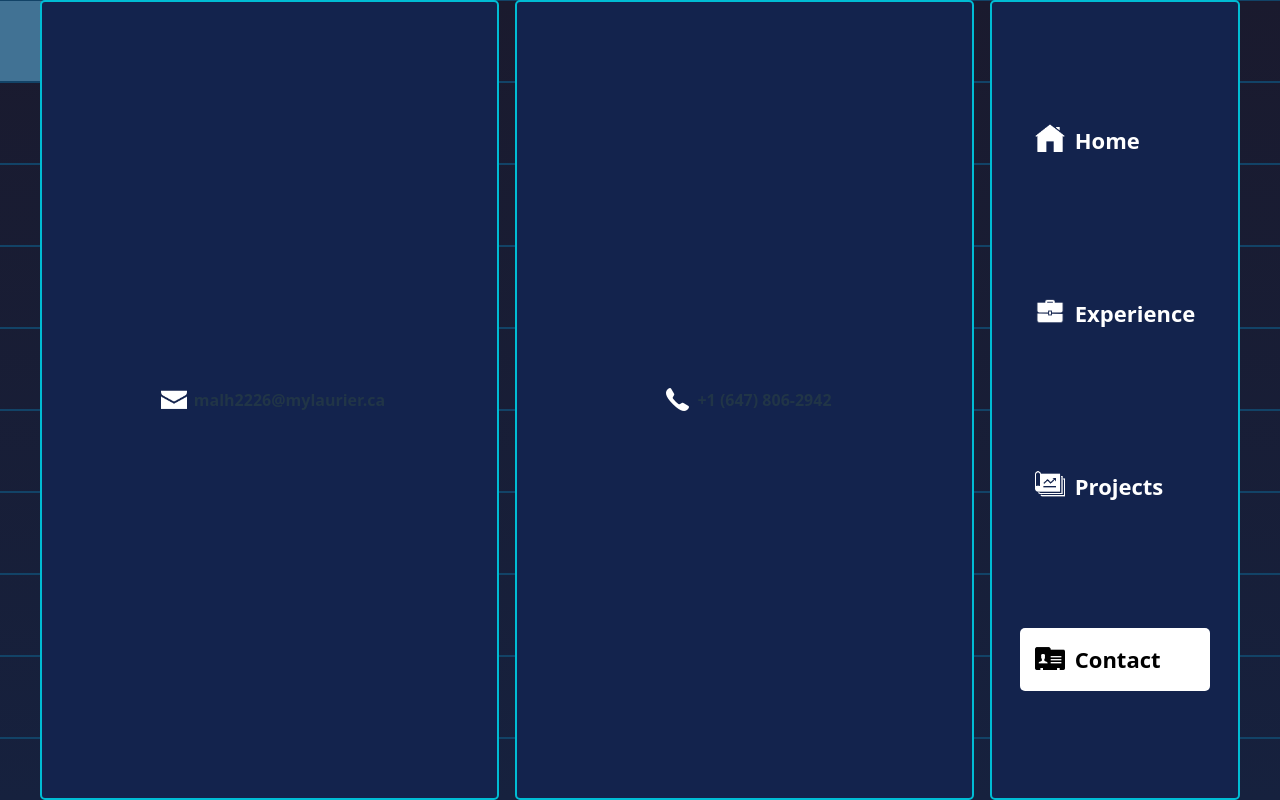
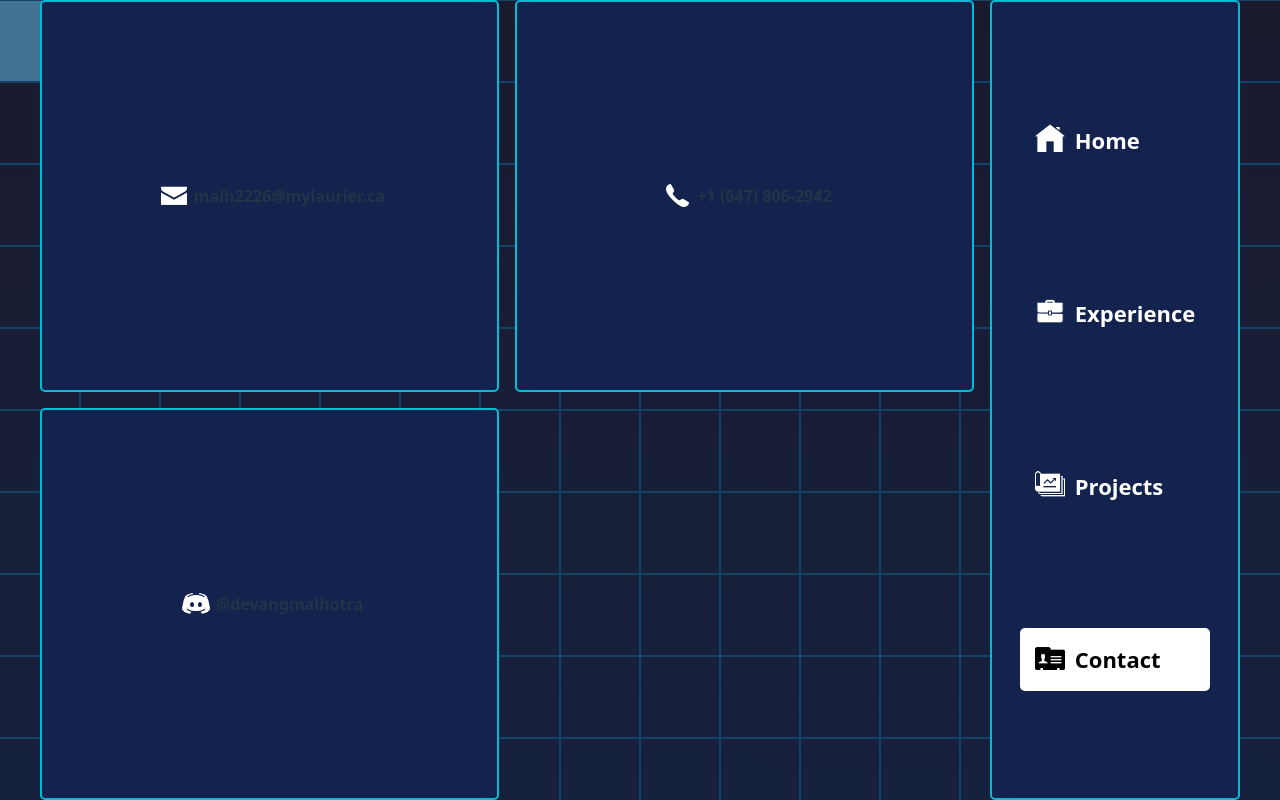
Before and after one commit to devangmalhotra/portfolio-website, a React (Vite) app: page / in a window 1280 px wide. Both pictures are taken after a click on the item "Contact". Built offline with nearby package versions, Linux system fonts and the light colour scheme.

Commit message:
updated files

```diff
--- /dev/null
+++ b/src/Components/Contact/DiscordCard/DiscordCard.css
@@ -0,0 +1,21 @@
+#discord-card-container {
+    background-color: #13234d;
+    border-radius: 5px;
+    border: solid #00BCD4 2px;
+    display: flex;
+    justify-content: center;
+    align-items: center;
+    position: relative;
+}
+
+#discord-card-content {
+    padding: 20px;
+    display: flex;
+    justify-content: center;
+    align-items: center;
+}
+
+#discord-card-content img {
+    height: 30px;
+    margin: 0 5px;
+}
--- /dev/null
+++ b/src/Components/Contact/DiscordCard/DiscordCard.jsx
@@ -0,0 +1,15 @@
+import React from 'react'
+import './DiscordCard.css'
+import discordIcon from '../../../assets/ContactIcons/icons8-discord-50.png'
+
+function DiscordCard() {
+  return (
+    <div id='discord-card-container'>
+        <div id='discord-card-content'>
+            <img src={discordIcon} alt="" /><h4>@devangmalhotra</h4>
+        </div>
+    </div>
+  )
+}
+
+export default DiscordCard
--- a/src/Components/MainContentContainer/MainContentContainer.jsx
+++ b/src/Components/MainContentContainer/MainContentContainer.jsx
@@ -8,6 +8,7 @@ import GithubCard from '../Home/GithubCard/GithubCard'
 import LinkedinCard from '../Home/LinkedinCard/LinkedinCard'
 import EmailCard from '../Contact/EmailCard/EmailCard'
 import PhoneCard from '../Contact/PhoneCard/PhoneCard'
+import DiscordCard from '../Contact/DiscordCard/DiscordCard'
 import { useState } from 'react'
 
 function MainContentContainer() {
@@ -39,6 +40,7 @@ function MainContentContainer() {
     <div id='contact-page' className={activeSection == 'contact' ? 'page' : 'page inactive-page'}>
                 <EmailCard />
                 <PhoneCard />
+                <DiscordCard />
             </div>
             ) }]
 
```
